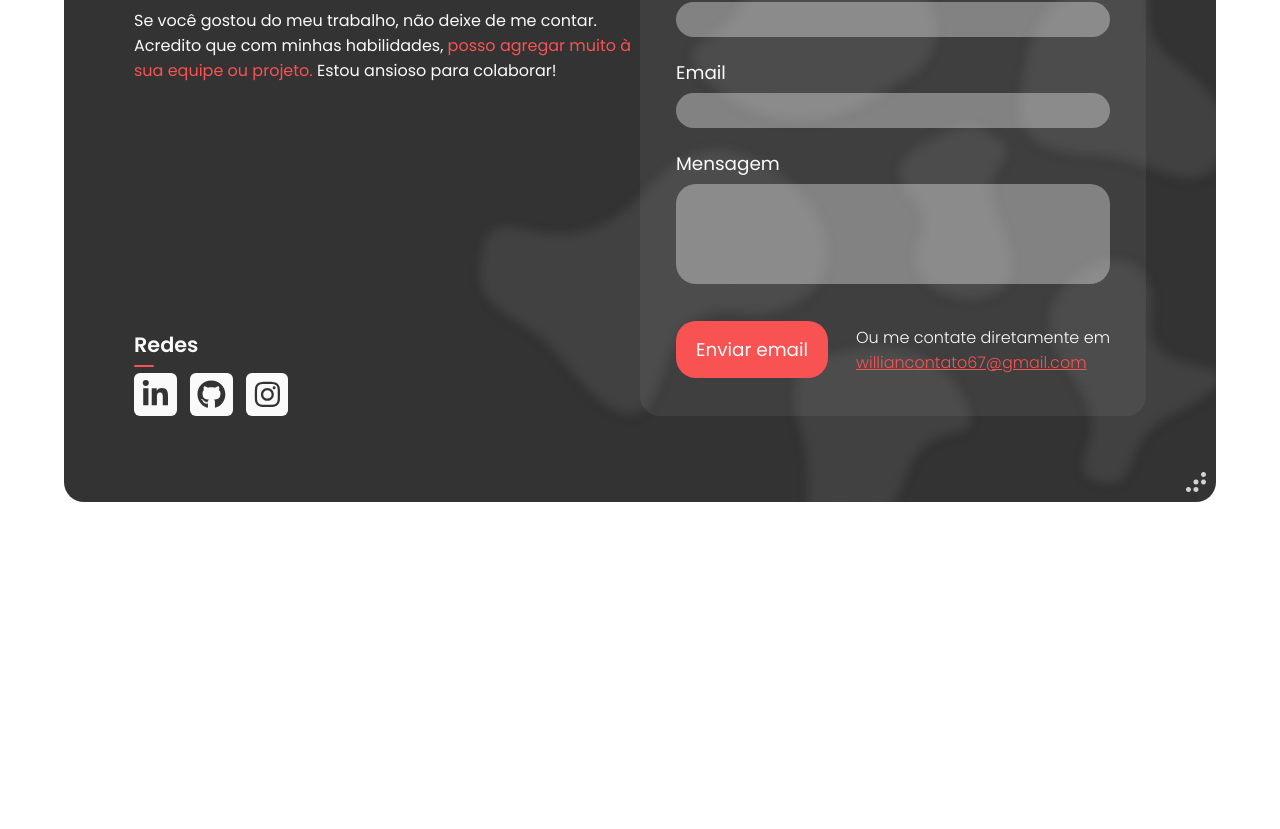
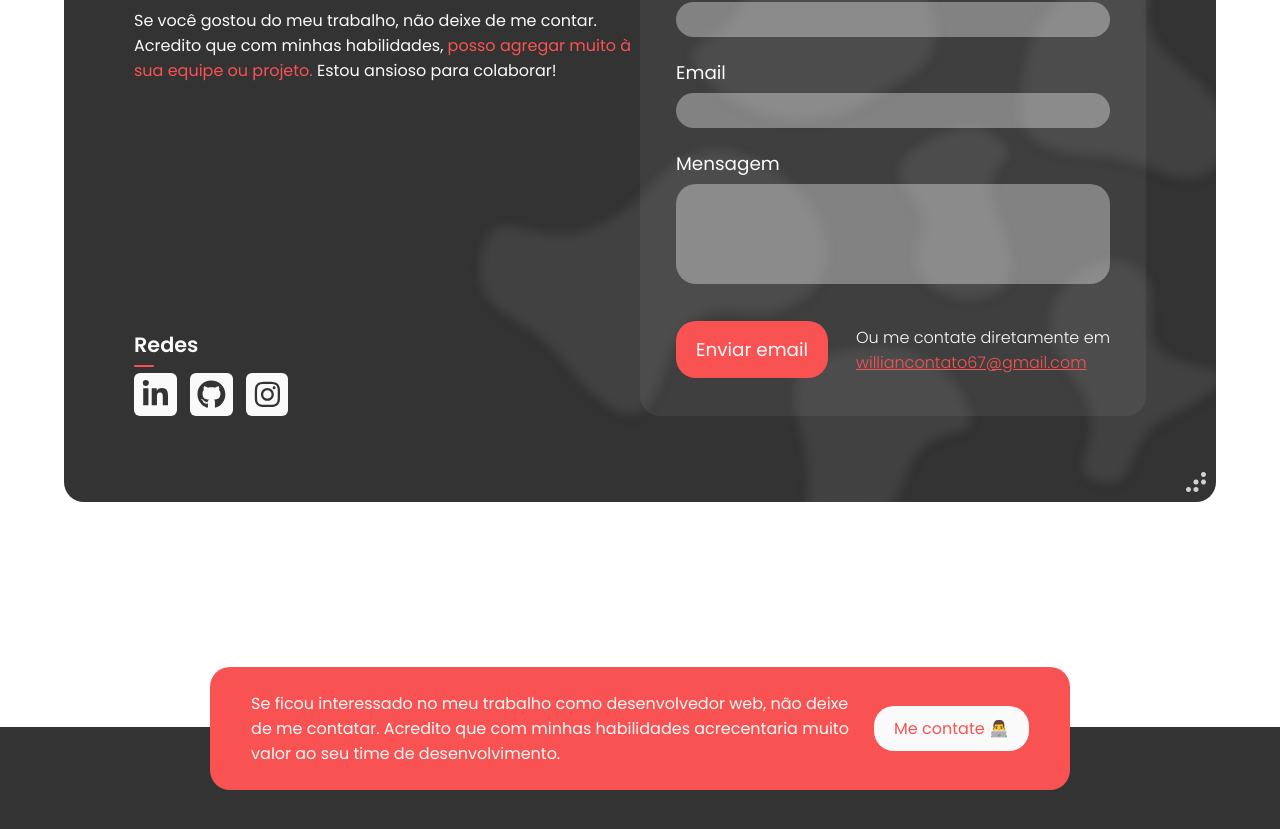
Before and after one commit to WillianOL/portifolio, a React (Vite) app: page / in a window 1280 px wide. Shown: the part 3860-4689 px from the top of the page. Before the commit the page ends 4387 px from the top, so only its background shows below. Built offline with nearby package versions, Linux system fonts and the light colour scheme.

Commit message:
Finalização da frase do footer com o botão de contato

```diff
--- a/src/App.jsx
+++ b/src/App.jsx
@@ -4,6 +4,7 @@ import Header from './components/Header/Header';
 import './EstiloGlobal.scss';
 import Home from './components/Home/Home';
 import Sobre from './components/Home/Sobre/Sobre';
+import Footer from './components/Footer/Footer';
 
 const App = () => {
   return (
@@ -13,6 +14,7 @@ const App = () => {
         <Route path="/" element={<Home />} />
         <Route path="sobre" element={<Sobre />} />
       </Routes>
+      <Footer />
     </BrowserRouter>
   );
 };
--- /dev/null
+++ b/src/components/Footer/Footer.jsx
@@ -0,0 +1,13 @@
+import React from 'react'
+import style from './style.module.scss'
+import FraseContato from './FraseContato/FraseContato'
+
+const Footer = () => {
+  return (
+    <footer className={style.footer}>
+      <FraseContato />
+    </footer>
+  )
+}
+
+export default Footer
--- /dev/null
+++ b/src/components/Footer/FraseContato/FraseContato.jsx
@@ -0,0 +1,17 @@
+import React from 'react';
+import style from './style.module.scss'
+
+const FraseContato = () => {
+  return (
+    <div className={style.conteiner}>
+      <p className={style.frase}>
+        Se ficou interessado no meu trabalho como desenvolvedor web, não deixe
+        de me contatar. Acredito que com minhas habilidades acrecentaria muito
+        valor ao seu time de desenvolvimento.
+      </p>
+      <a href="mailto:williancontato67@gmail.com" className={style.button}>Me contate 👨‍💻</a>
+    </div>
+  );
+};
+
+export default FraseContato;
--- /dev/null
+++ b/src/components/Footer/FraseContato/style.module.scss
@@ -0,0 +1,27 @@
+.conteiner {
+  position: absolute;
+  top: -60px;
+  display: flex;
+  align-items: center;
+  justify-content: space-between;
+  background-color: var(--corDestaque);
+  padding: 24px 41px;
+  border-radius: var(--borderRadius);
+  color: var(--branco);
+  font-weight: 400;
+  gap: 23px;
+  .frase {
+    max-width: 600px;
+  }
+  .button {
+    background-color: var(--branco);
+    text-decoration: none;
+    color: var(--corDestaque);
+    padding: 10px 20px;
+    border-radius: var(--borderRadius);
+    transition: all .2s ease;
+    &:hover {
+      background-color: var(--corTexto);
+    }
+  }
+}
--- /dev/null
+++ b/src/components/Footer/style.module.scss
@@ -0,0 +1,8 @@
+.footer {
+  display: flex;
+  justify-content: center;
+  position: relative;
+  margin-top: 200px;
+  background-color: var(--corTexto);
+  height: 200px;
+}
```
